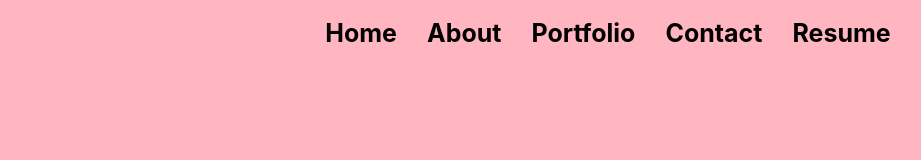
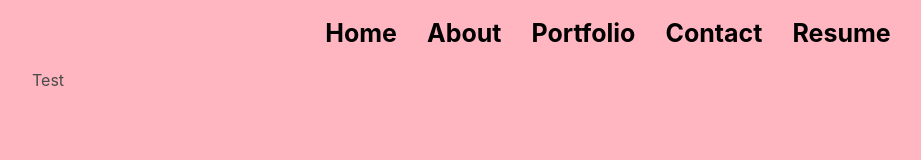
Before and after one commit to jared-ruiz/Portfolio-Website, a React (Create React App) app: page /contact in a window 1280 px wide. Shown: the top 160 px of the page, without its empty margins (32-953 px from the left). Built offline with nearby package versions, Linux system fonts and the light colour scheme.

Commit message:
Updated contact link to be usable with react router.

```diff
--- a/src/App.js
+++ b/src/App.js
@@ -5,6 +5,7 @@
 import Nav from './components/Nav';
 import Home from './components/Home';
 import About from './components/About';
+import Contact from './components/Contact';
 
 
 function App() {
@@ -16,6 +17,7 @@
             <Routes>
               <Route path='/' element={<Home /> } />
               <Route path='/about' element={<About />} />
+              <Route path='/contact' element={<Contact />} />
             </Routes>
         </div>
       </Router>
--- /dev/null
+++ b/src/components/Contact/index.js
@@ -0,0 +1,9 @@
+import React from 'react';
+
+const Contact = () => {
+    return (
+        <h1>Test</h1>
+    )
+}
+
+export default Contact;
--- a/src/components/Nav/index.js
+++ b/src/components/Nav/index.js
@@ -15,7 +15,7 @@
                     <a href='/'>Portfolio</a>
                 </li>
                 <li>
-                    <a href='/'>Contact</a>
+                    <Link to='/contact'>Contact</Link>
                 </li>
                 <li>
                     <a href='/'>Resume</a>
```
